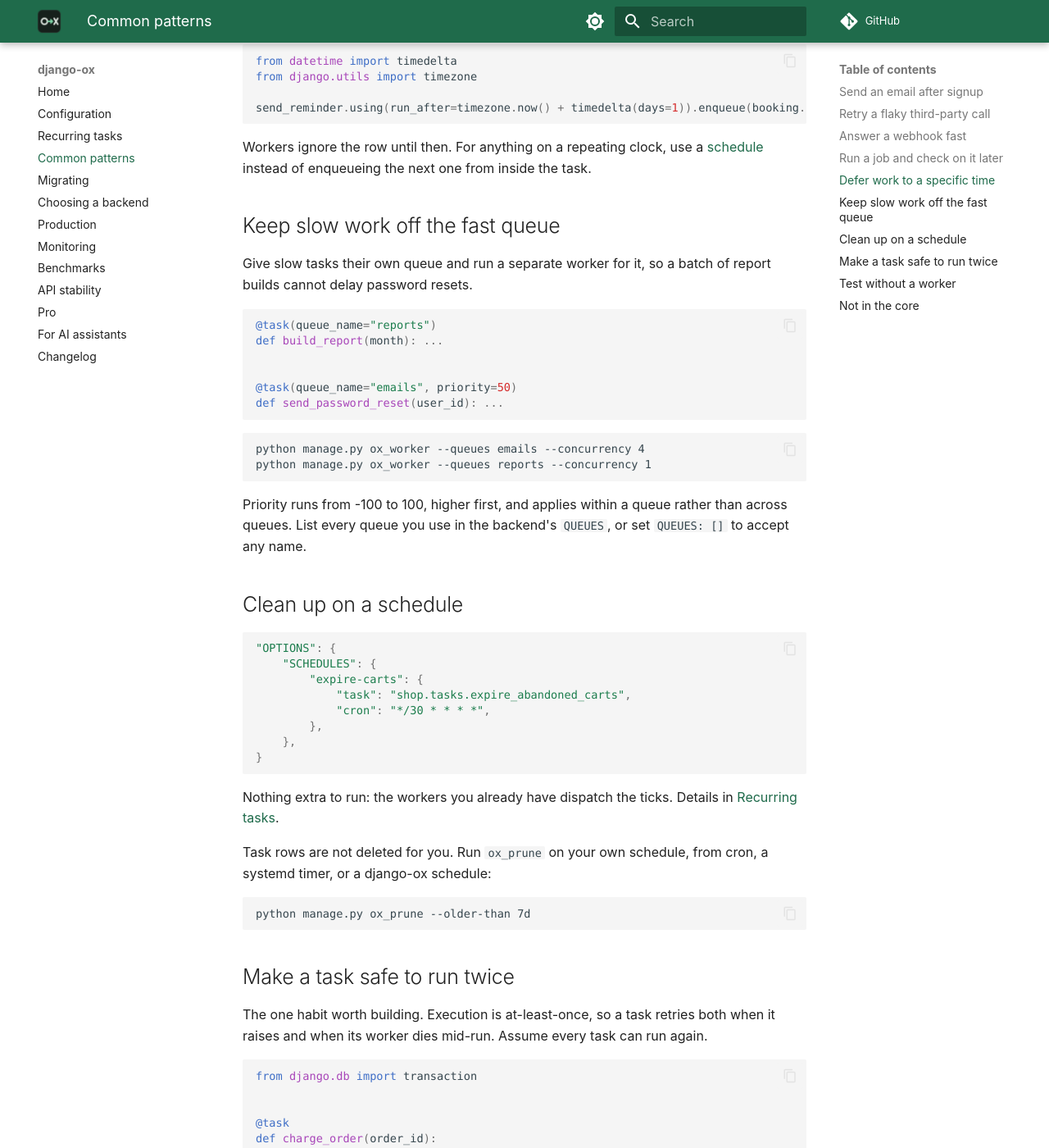
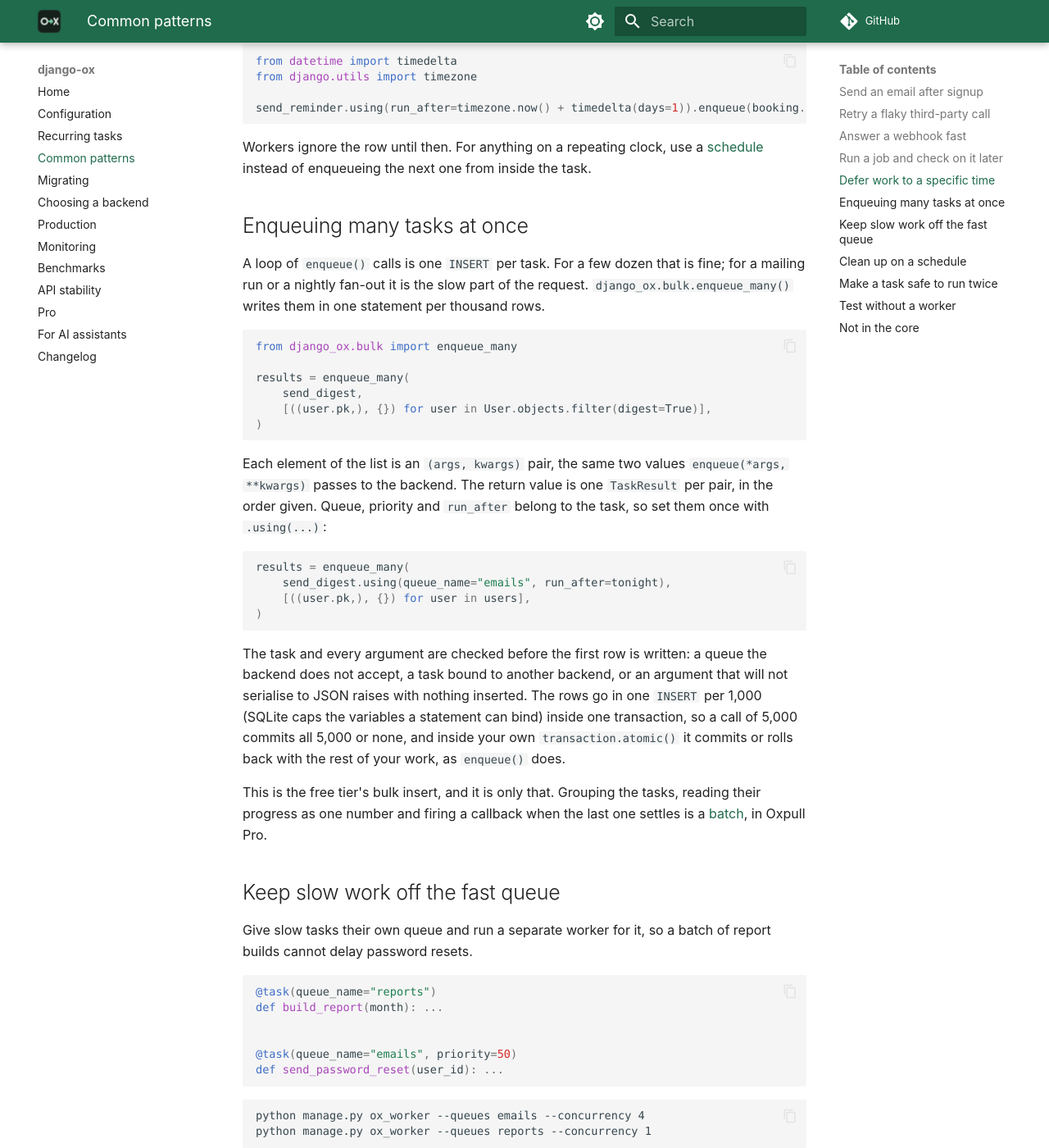
Before and after one commit to oxpull/django-ox, an MkDocs documentation site: the page built from docs/patterns.md, in a window 1280 px wide and 1400 px high, scrolled down 2466 px. Shown: the whole window at 82% size. Built offline with MkDocs 1.6.1 and Material for MkDocs 9.7.7, drawn with Linux system fonts in a browser that asks for light colours; comment, search, counter and statistics services are not loaded.

Commit message:
Document enqueue_many on the patterns page, in the assistant facts and in the public API list

````diff
--- a/context7.json
+++ b/context7.json
@@ -38,6 +38,7 @@
     "Tasks are ordinary django.tasks tasks. django-ox adds nothing to learn on the producer side, so task functions stay portable across django.tasks backends.",
     "enqueue() is a single INSERT on the default database connection. A task enqueued inside transaction.atomic() becomes visible to workers only when that transaction commits, and disappears on rollback, so transaction.on_commit() is not needed.",
     "Workers claim tasks with SELECT FOR UPDATE SKIP LOCKED on PostgreSQL and MySQL 8 or later, and with an atomic compare-and-set on databases without SKIP LOCKED, including SQLite.",
+    "django_ox.bulk.enqueue_many(task, calls) enqueues one task many times, where calls is a list of (args, kwargs) pairs. It inserts 1,000 rows per INSERT inside one transaction and returns TaskResult objects in input order. Queue, priority and run_after are set once on the task with .using(...).",
     "Execution is at-least-once, so tasks should be written to be idempotent.",
     "Use ox_health to check worker and queue health, and ox_prune to delete finished task rows older than a cutoff.",
     "Install with pip install django-ox. Configuration lives in the TASKS setting; the smallest working entry is TASKS = {\"default\": {\"BACKEND\": \"django_ox.backend.OxBackend\"}}.",
--- a/docs/llms.txt
+++ b/docs/llms.txt
@@ -24,6 +24,11 @@
   `transaction.atomic()` the task becomes visible to workers only when the
   transaction commits and disappears on rollback. Do not wrap enqueue in
   `transaction.on_commit()`; it is not needed.
+- `django_ox.bulk.enqueue_many(task, [(args, kwargs), ...])` enqueues one task
+  many times in one INSERT per 1,000 rows, inside one transaction, and returns
+  the `TaskResult` list in input order. Queue, priority and `run_after` are set
+  once on the task with `.using(...)`. Nothing is written if the task or an
+  argument is rejected.
 - Execution is at-least-once. A task is retried when it raises and when its
   worker dies mid-run, so write tasks to be idempotent: guard on state already
   written to the database, not on a flag in memory.
@@ -86,6 +91,7 @@
   keys, cron syntax, many workers one tick, missed ticks.
 - [Common patterns](https://oxpull.com/django-ox/patterns/): email after
   signup, retrying a flaky call, answering a webhook fast, deferring work,
+  enqueuing many tasks at once,
   queue routing, idempotent tasks, testing without a worker.
 - [Migrating](https://oxpull.com/django-ox/migrating/): from another
   `django.tasks` backend, from Celery, from huey, and migrating away.
--- a/docs/patterns.md
+++ b/docs/patterns.md
@@ -126,6 +126,46 @@
 [schedule](recurring-tasks.md) instead of enqueueing the next one from inside
 the task.
 
+## Enqueuing many tasks at once
+
+A loop of `enqueue()` calls is one `INSERT` per task. For a few dozen that is
+fine; for a mailing run or a nightly fan-out it is the slow part of the
+request. `django_ox.bulk.enqueue_many()` writes them in one statement per
+thousand rows.
+
+```python
+from django_ox.bulk import enqueue_many
+
+results = enqueue_many(
+    send_digest,
+    [((user.pk,), {}) for user in User.objects.filter(digest=True)],
+)
+```
+
+Each element of the list is an `(args, kwargs)` pair, the same two values
+`enqueue(*args, **kwargs)` passes to the backend. The return value is one
+`TaskResult` per pair, in the order given. Queue, priority and `run_after`
+belong to the task, so set them once with `.using(...)`:
+
+```python
+results = enqueue_many(
+    send_digest.using(queue_name="emails", run_after=tonight),
+    [((user.pk,), {}) for user in users],
+)
+```
+
+The task and every argument are checked before the first row is written: a
+queue the backend does not accept, a task bound to another backend, or an
+argument that will not serialise to JSON raises with nothing inserted. The
+rows go in one `INSERT` per 1,000 (SQLite caps the variables a statement can
+bind) inside one transaction, so a call of 5,000 commits all 5,000 or none,
+and inside your own `transaction.atomic()` it commits or rolls back with
+the rest of your work, as `enqueue()` does.
+
+This is the free tier's bulk insert, and it is only that. Grouping the
+tasks, reading their progress as one number and firing a callback when the
+last one settles is a [batch](pro.md), in Oxpull Pro.
+
 ## Keep slow work off the fast queue
 
 Give slow tasks their own queue and run a separate worker for it, so a batch of
````
Also changed, not shown: CHANGELOG.md (+6 -0 lines), docs/agents.md (+3 -0 lines), docs/llms-full.txt (+53 -0 lines), docs/stability.md (+4 -0 lines).
